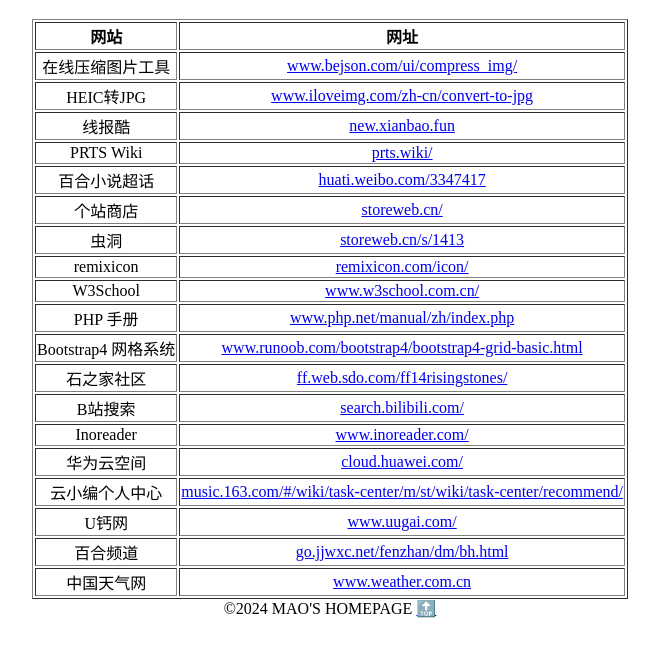
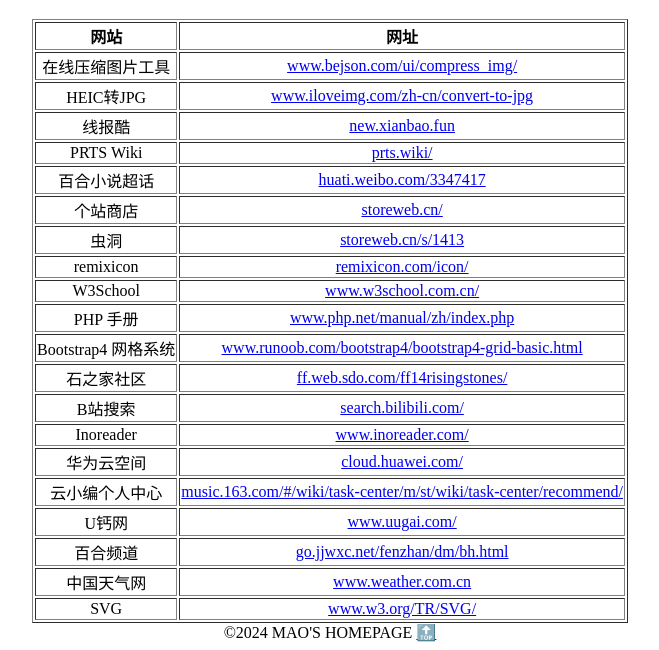
Before and after one commit to noteMay/Homepage, a plain HTML site: page links.html in a window 1280 px wide. Shown: the part 495-1145 px from the top of the page, without its empty margins (310-969 px from the left). Before the commit the page ends 1121 px from the top, so only its background shows below. Drawn offline with Linux system fonts and the light colour scheme.

Commit message:
Update links.html

```diff
--- a/links.html
+++ b/links.html
@@ -6,7 +6,7 @@
     </head>
     <body>
         <div align="center">
-            ↪<a href="/index.html">导航</a>
+            ↪<a href="https://notemay.github.io/Homepage/index.html">导航</a>
             ↪<a href="#cl-1">自用</a>
             ↪<a href="#cl-2">常用</a>
         </div>
@@ -143,6 +143,10 @@
                             <td align="center">中国天气网</td>
                             <td align="center"><a href="http://www.weather.com.cn">www.weather.com.cn</a></td>
                         </tr>
+                        <tr>
+                            <td align="center">SVG</td>
+                            <td align="center"><a href="https://www.w3.org/TR/SVG/">www.w3.org/TR/SVG/</a></td>
+                        </tr>
                     </tbody>
                 </table>
             </div>
```
